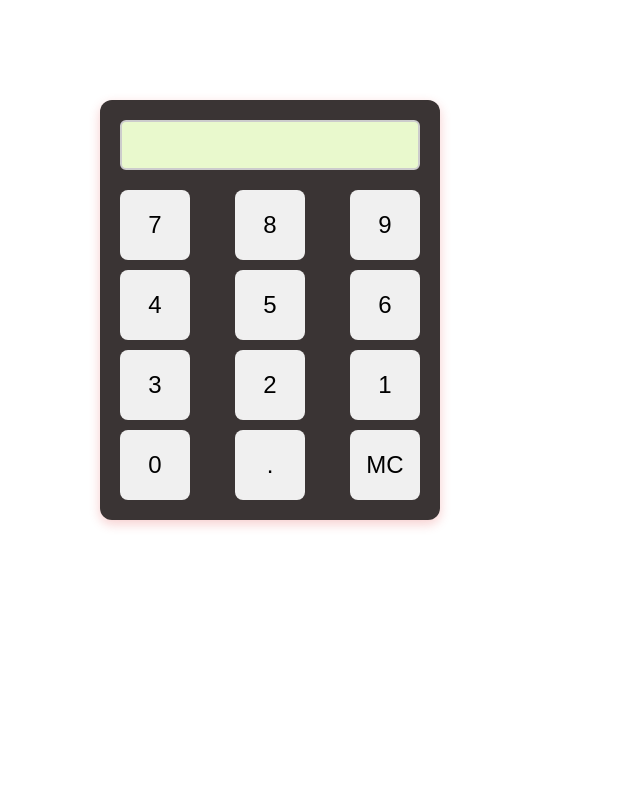
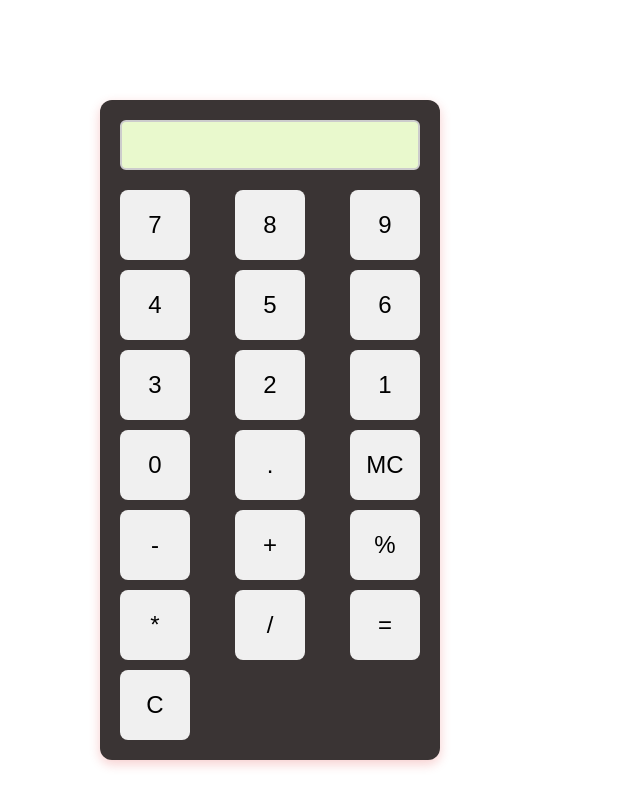
Before and after one commit to Tejas-63/calculator, a plain HTML site: page index.html in a window 1280 px wide. Shown: the whole page, without its empty margins (0-640 px from the left). Drawn offline with Linux system fonts and the light colour scheme.

Commit message:
added a calculator operators buttons

```diff
--- a/index.html
+++ b/index.html
@@ -75,6 +75,19 @@
             <button class="button">0</button>
             <button class="button">.</button>
             <button class="button">MC</button>
+
+            <button class="button operator" >-</button>
+             <button class="button operator">+</button>
+
+             <button class="button operator">%</button>
+             <button class="button operator">*</button>
+
+             <button class="button operator">/</button>
+             <button class="button equals" >=</button>
+
+             <button class="button clear">C</button>
+
+
        </div>
     </div>
 </body>
```
